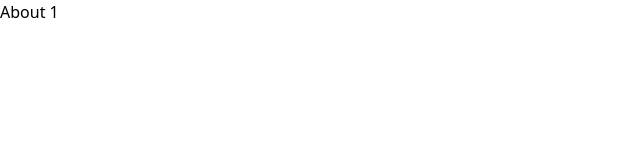
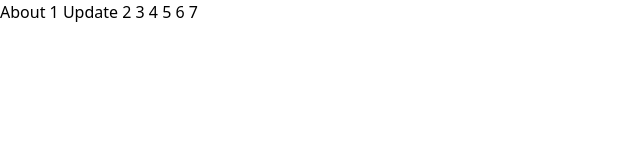
Before and after one commit to NqDyK2/Asm-NextJs, a Next.js app: page /about in a window 1280 px wide. Shown: the top 160 px of the page, without its empty margins (0-640 px from the left). Built offline with nearby package versions, Linux system fonts and the light colour scheme.

Commit message:
NEXT-3 Create Header Component

```diff
--- a/src/pages/about.tsx
+++ b/src/pages/about.tsx
@@ -4,7 +4,7 @@ type Props = {}
 
 const About = (props: Props) => {
   return (
-    <div>About 1</div>
+    <div>About 1 Update 2 3 4 5 6 7</div>
   )
 }
 
```
